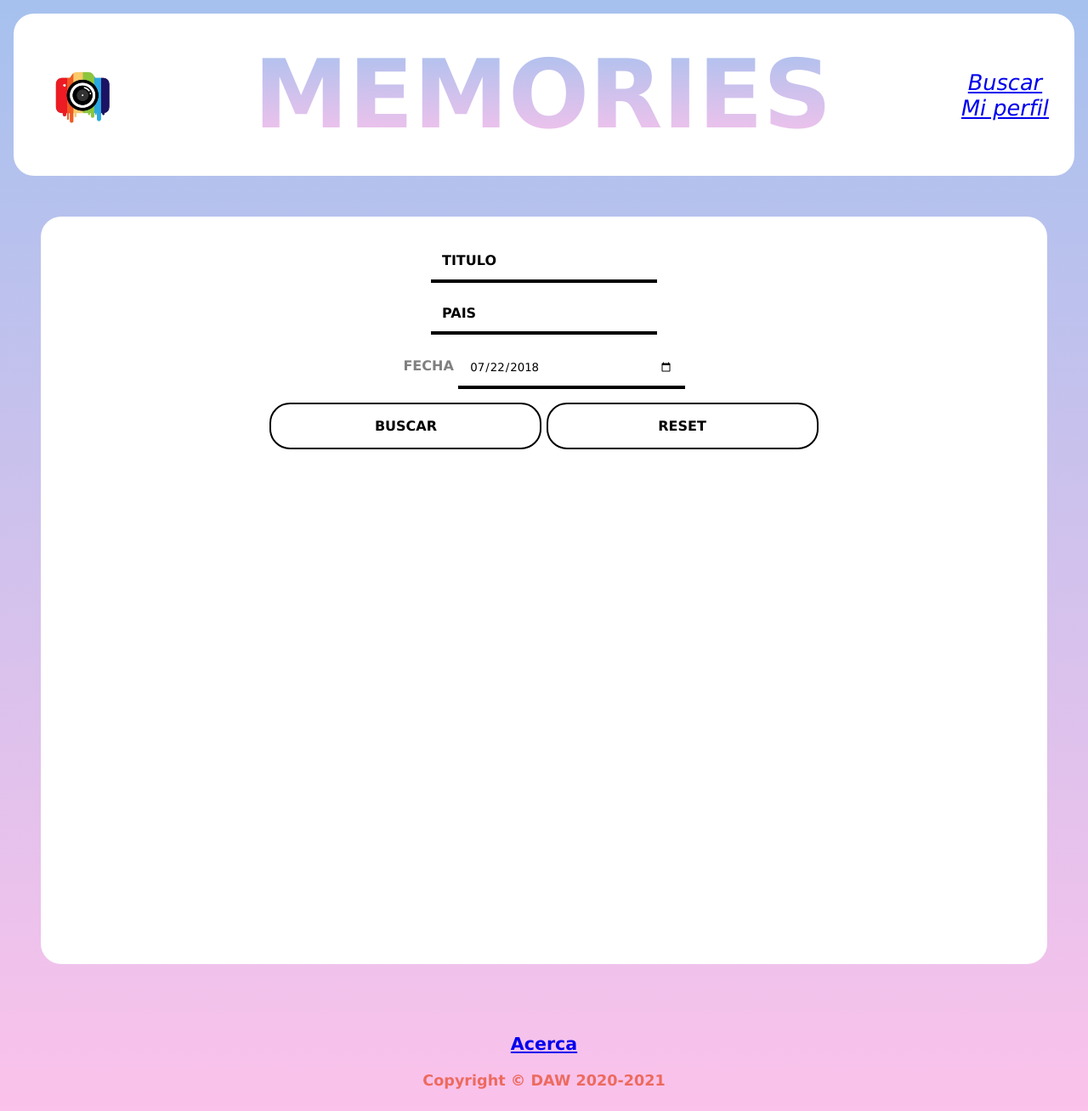
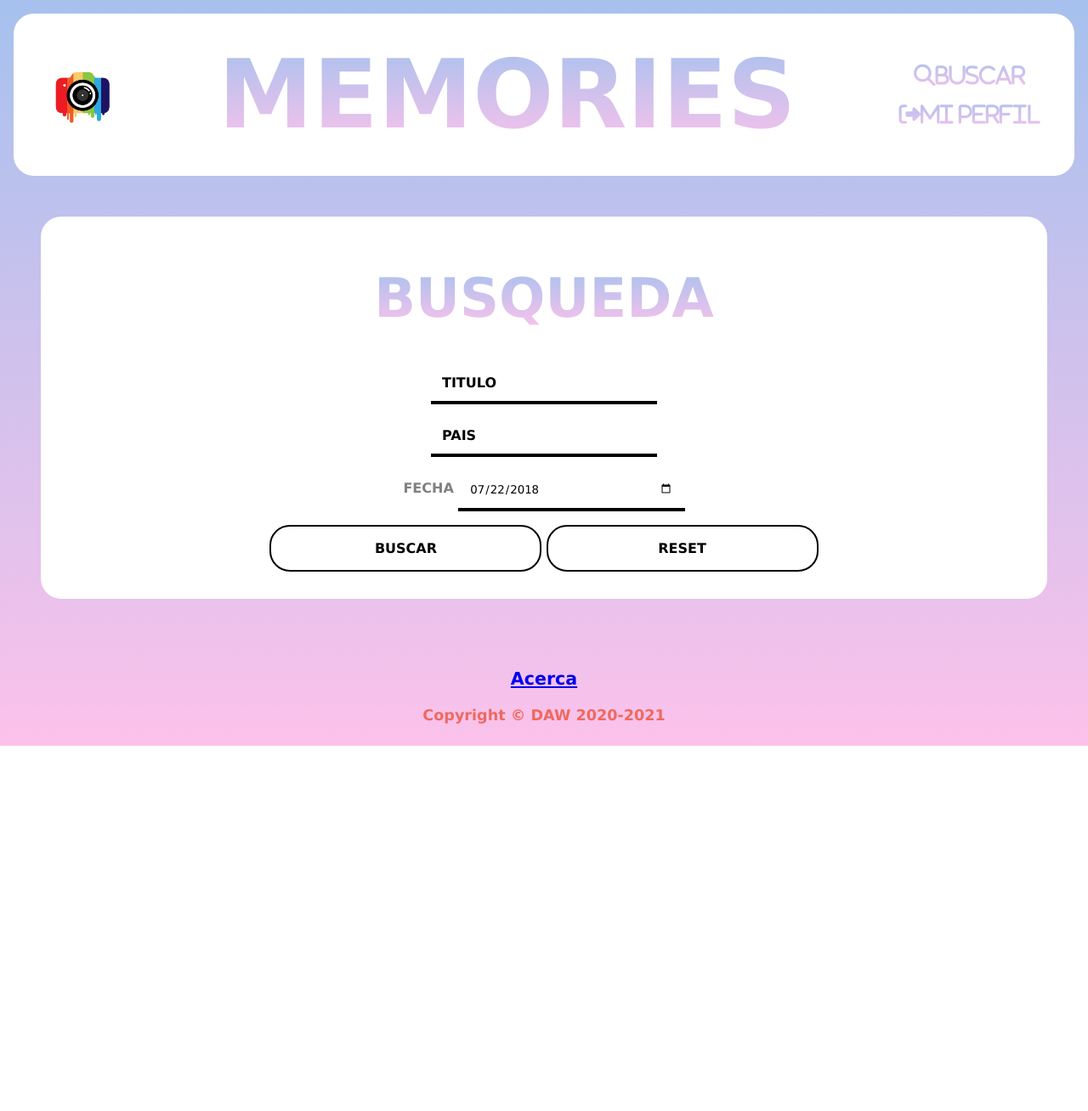
Before and after one commit to yeramora/DAW_goma, a PHP site: page /FormBusqueda.html in a window 1280 px wide. Shown: the whole page at 85% size. After the commit the page ends 878 px from the top, so only its background shows below. Run offline with PHP 8.4, Linux system fonts and the light colour scheme; some libraries are stand-ins or nearby versions.

Commit message:
cambios ligeros en css

```diff
--- a/FormBusqueda.html
+++ b/FormBusqueda.html
@@ -3,6 +3,7 @@
   <head>
     <link rel="stylesheet" href="cssYera.css" title="Estilo básico" media="screen">
     <link rel="stylesheet" href="cssAlex.css" title="Estilo básico" media="screen">
+    <script src="https://kit.fontawesome.com/6b4ca2c1fd.js" crossorigin="anonymous"></script>
     <meta charset="UTF-8">
     <title>Formulario de Busqueda</title>
   </head>
@@ -17,6 +18,7 @@
     </header>
     <main>
       <form action="/ResBusqueda.html" class="formyera">
+        <h1>Busqueda</h1>
           <p><label for="titulo" class="invisible">Titulo</label >
           <input type="text" id="titulo" name="titulo" placeholder="titulo"></p>
 
--- a/FormRegistro.html
+++ b/FormRegistro.html
@@ -3,6 +3,7 @@
   <head>
     <link rel="stylesheet" href="cssYera.css" title="Estilo básico" media="screen">
     <link rel="stylesheet" href="cssAlex.css" title="Estilo básico" media="screen">
+    <script src="https://kit.fontawesome.com/6b4ca2c1fd.js" crossorigin="anonymous"></script>
     <meta charset="UTF-8">
     <title>Formulario de Registro</title>
   </head>
--- a/cssYera.css
+++ b/cssYera.css
@@ -34,7 +34,6 @@ header {
 }
 
 body {
-background: rgb(237,106,94);
 background: linear-gradient(to top, #fbc2eb 0%, #a6c1ee 100%);
 margin:0em;
 }
@@ -48,6 +47,7 @@ header{
   justify-content: center;
   align-items: center;
   border-radius: 1.5em;
+
 }
 header>a>img{
   float:left;
@@ -75,6 +75,14 @@ header>aside{
 header>aside>a{
   margin: auto;
   font-size: 1.6em;
+  font-weight: bold;
+  background-color: white;
+  background:linear-gradient(to top, #fbc2eb 0%, #a6c1ee 100%);
+  -webkit-background-clip: text;
+  -webkit-text-fill-color: transparent;
+  text-transform: uppercase;
+  line-height: .77;
+  padding: 0.4em;
 }
 
 footer{
@@ -110,10 +118,10 @@ clip-path: polygon(25% 0%, 100% 0%, 75% 100%, 0% 100%);
 width: 400px;
 height: 600px;
 }
-#artfotos>section>a>img:hover {
+/* #artfotos>section>a>img:hover{
   width:110%;
   height:110%;
-  }
+  } */
 #busquedalogin{
   text-align: center;
   text-transform: uppercase;
@@ -128,7 +136,6 @@ height: 600px;
   background-color: #fff;
   padding:1em;
   margin:3em;
-  height:55em;
   border-radius: 1.5em;
 }
 .formyera>h1{
```
